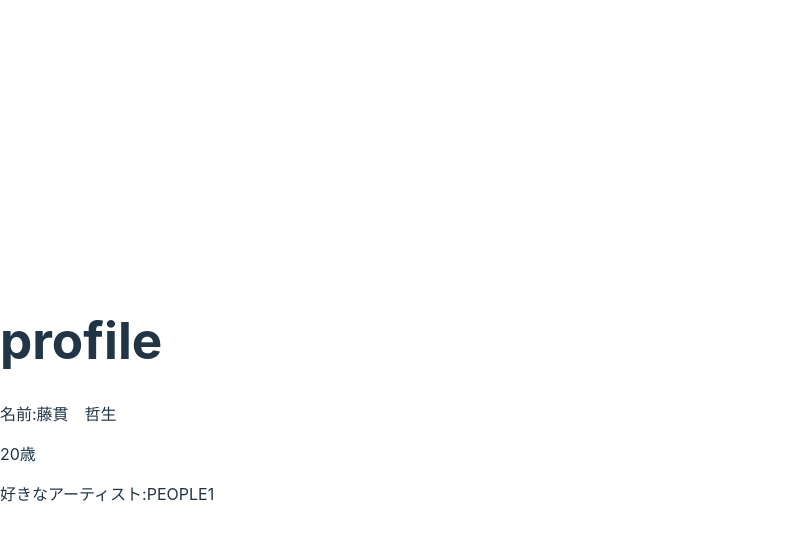
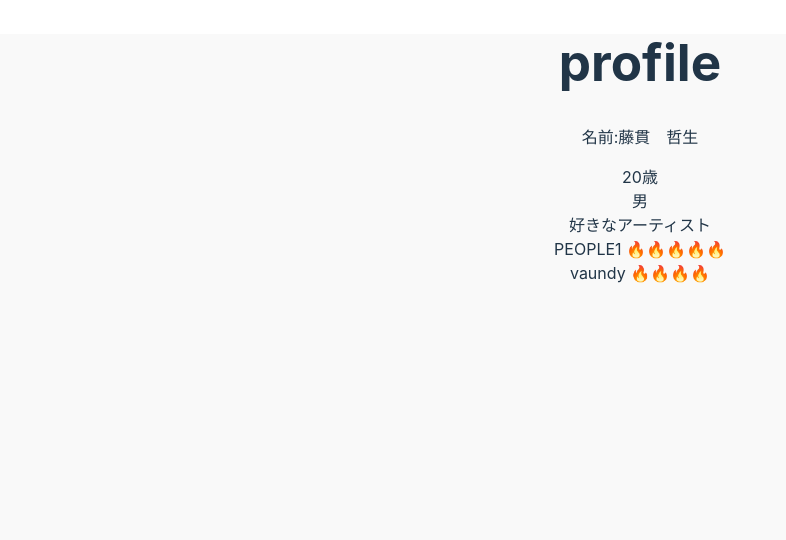
Before and after one commit to tessho3316/vite-react, a React (Vite) app: page /Senni in a window 1280 px wide. Shown: the top 540 px of the page, without its empty margins (0-786 px from the left). Built offline with nearby package versions, Linux system fonts and the light colour scheme.

Commit message:
profileの調整

```diff
--- a/src/App.css
+++ b/src/App.css
@@ -43,3 +43,10 @@
   background-color: #fb8c00;
   color: white;
 }
+
+.profile{
+  text-align: center;
+  height: 100vh;
+  width: 100vw;
+  background-color: #f9f9f9;
+}
--- a/src/App.tsx
+++ b/src/App.tsx
@@ -26,7 +26,7 @@
 export const Senni= () => {
 
   return (
-    <div>
+    <div className='profile'>
       <h1>
         profile
       </h1>
@@ -34,10 +34,11 @@
         名前:藤貫　哲生
       </p>
       <p>
-        20歳
-      </p>
-      <p>
-        好きなアーティスト:PEOPLE1
+        20歳<br/>
+        男<br/>
+        好きなアーティスト<br/>
+        PEOPLE1 🔥🔥🔥🔥🔥<br/>
+        vaundy 🔥🔥🔥🔥<br/>
       </p>
     </div>
   )
```
